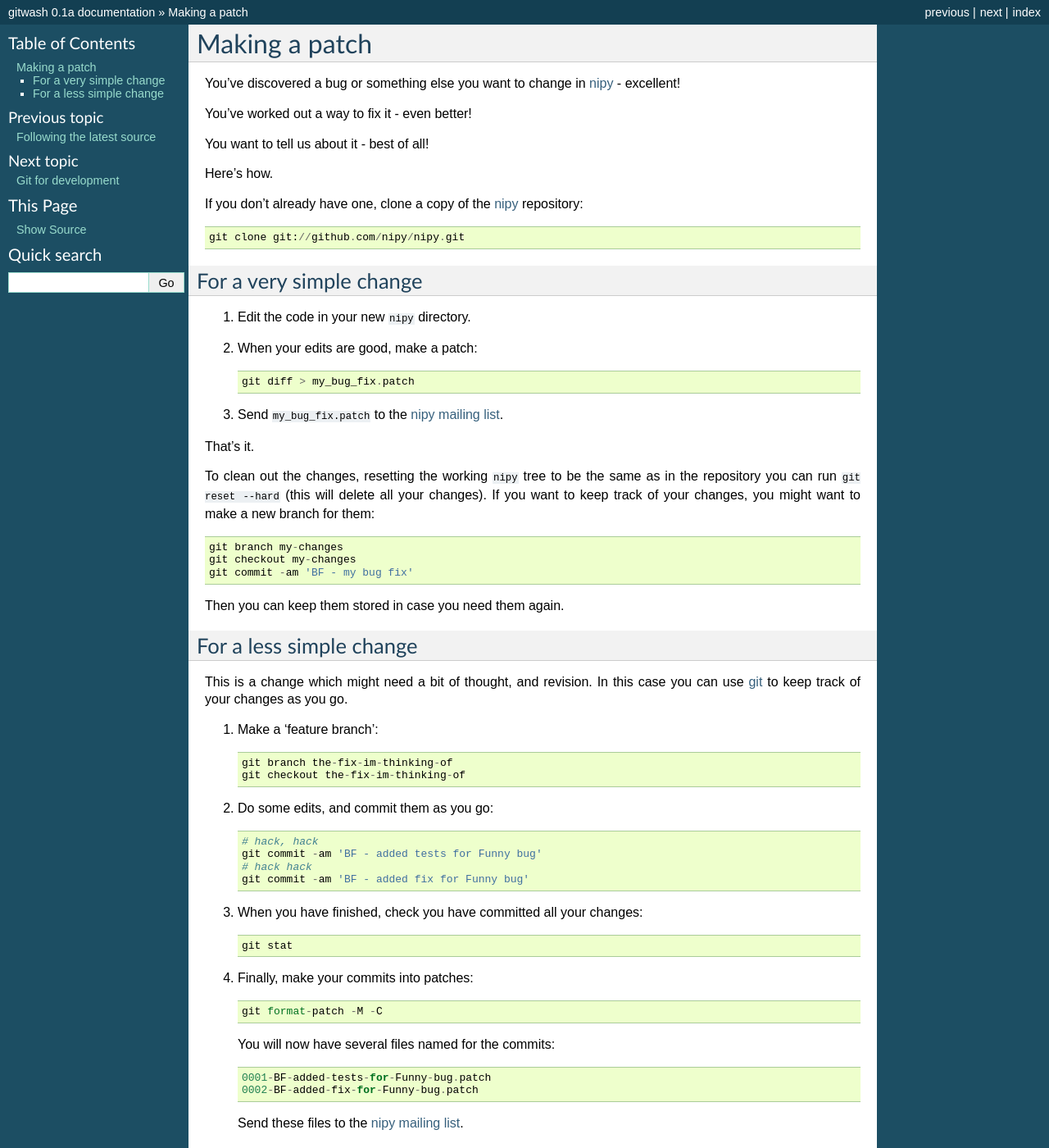
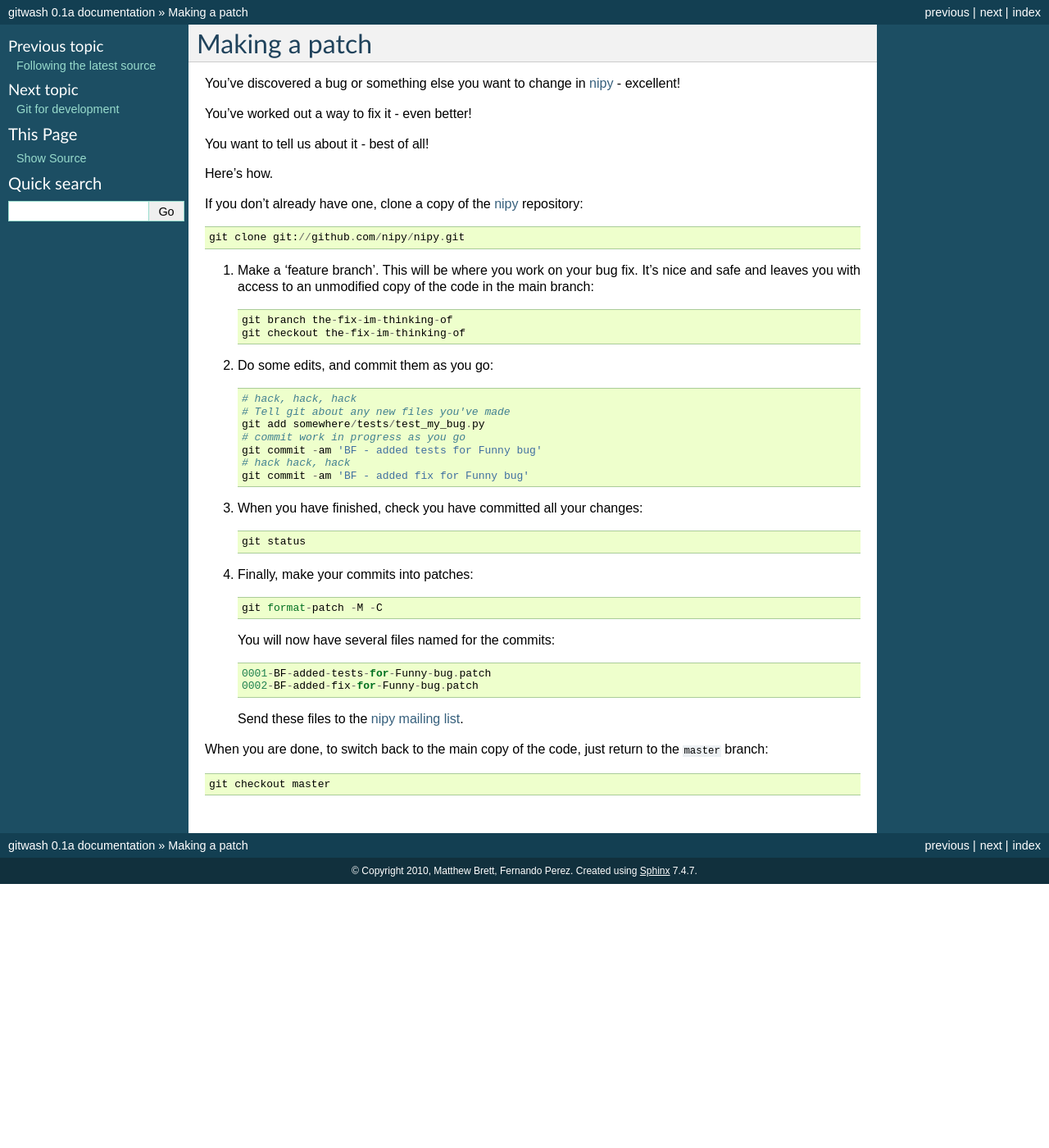
Before and after one commit to matthew-brett/gitwash, a Sphinx documentation site: the page built from doc/patching.rst, in a window 1280 px wide and 1400 px high. Shown: the whole window at 82% size. Built offline with Sphinx 7.4.7, drawn with Linux system fonts in a browser that asks for light colours; pages that are not in the unit, such as notebooks, are missing from menus.

Commit message:
DOC - more development workflow

```diff
--- a/doc/development.rst
+++ b/doc/development.rst
@@ -12,3 +12,4 @@ Contents:
    forking_hell
    set_up_fork
    configure_git
+   basic_workflow
--- a/doc/patching.rst
+++ b/doc/patching.rst
@@ -14,50 +14,26 @@ If you don't already have one, clone a copy of the nipy_ repository::
 
       git clone git://github.com/nipy/nipy.git
 
-For a very simple change
-========================
-
-#. Edit the code in your new ``nipy`` directory.
-#. When your edits are good, make a patch::
-
-      git diff > my_bug_fix.patch
-
-#. Send ``my_bug_fix.patch`` to the `nipy mailing list`_.
-
-That's it.
-
-To clean out the changes, resetting the working ``nipy`` tree to be the
-same as in the repository you can run ``git reset --hard`` (this will
-delete all your changes).  If you want to keep track of your changes,
-you might want to make a new branch for them::
-
-   git branch my-changes
-   git checkout my-changes
-   git commit -am 'BF - my bug fix'
-
-Then you can keep them stored in case you need them again.
-
-For a less simple change
-========================
-
-This is a change which might need a bit of thought, and revision.  In
-this case you can use git_ to keep track of your changes as you go.
-
-#. Make a 'feature branch'::
+#. Make a 'feature branch'.  This will be where you work on your bug
+   fix.  It's nice and safe and leaves you with access to an unmodified
+   copy of the code in the main branch::
 
       git branch the-fix-im-thinking-of
       git checkout the-fix-im-thinking-of
 
 #. Do some edits, and commit them as you go::
 
-      # hack, hack
+      # hack, hack, hack
+      # Tell git about any new files you've made
+      git add somewhere/tests/test_my_bug.py
+      # commit work in progress as you go
       git commit -am 'BF - added tests for Funny bug'
-      # hack hack
+      # hack hack, hack
       git commit -am 'BF - added fix for Funny bug'
 
 #. When you have finished, check you have committed all your changes::
 
-      git stat
+      git status
 
 #. Finally, make your commits into patches::
 
@@ -70,4 +46,9 @@ this case you can use git_ to keep track of your changes as you go.
 
    Send these files to the `nipy mailing list`_.
 
+When you are done, to switch back to the main copy of the code, just
+return to the ``master`` branch::
+
+   git checkout master
+
 .. include:: links_names.txt
--- a/doc/set_up_fork.rst
+++ b/doc/set_up_fork.rst
@@ -52,6 +52,4 @@ Just for your own satisfaction, show yourself that you now have a new
    origin	git@github.com:your-user-name/nipy.git (fetch)
    origin	git@github.com:your-user-name/nipy.git (push)
 
-You are now ready to follow the :ref:`development-workflow`.
-
 .. include:: links_names.txt
```
Also changed, not shown: doc/configure_git.rst (+5 -5 lines), doc/development_workflow.rst (+100 -16 lines).
